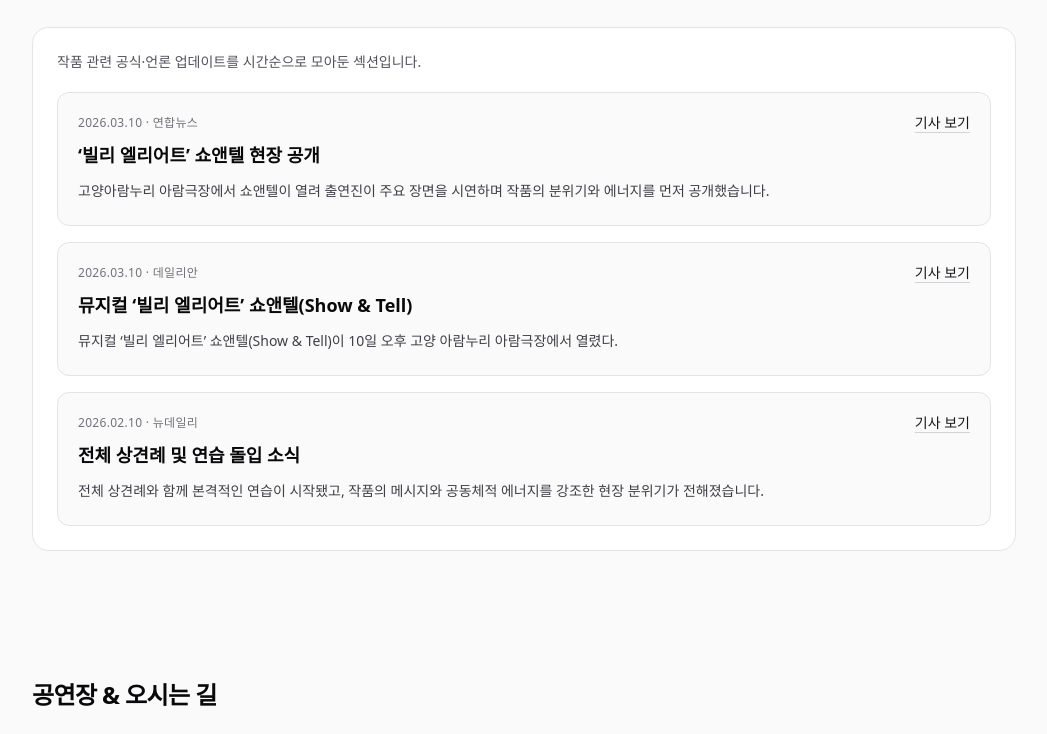
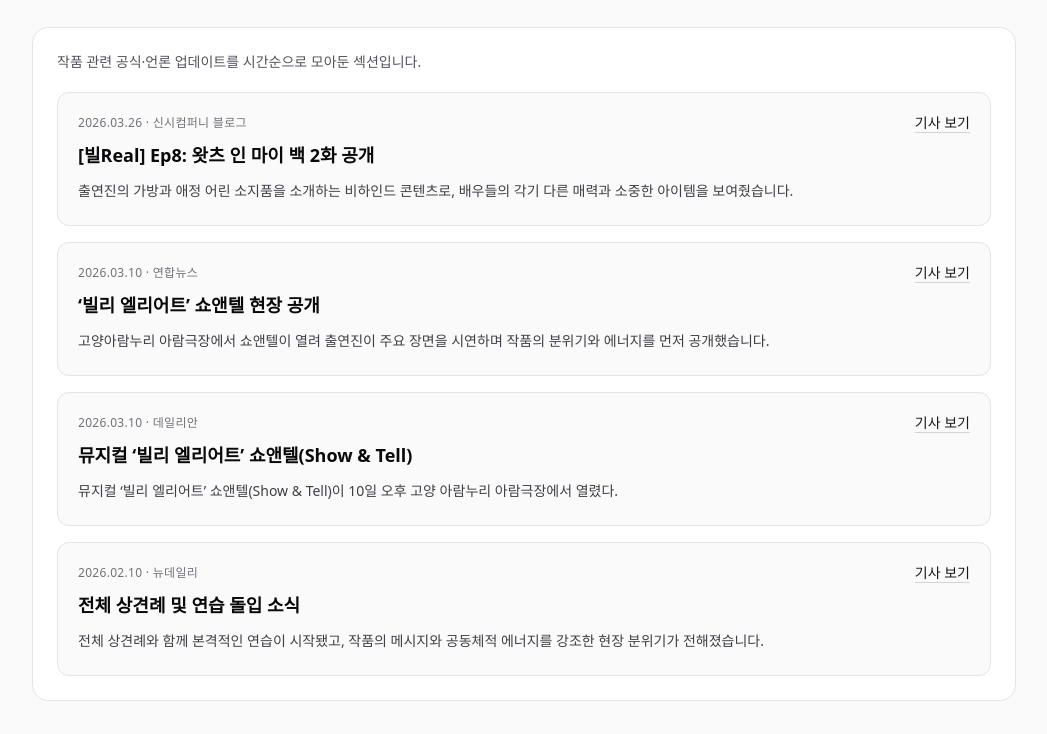
Before and after one commit to Jeonyomi/jaei-web, a Next.js app: page / in a window 1280 px wide. Shown: the part 2610-3344 px from the top of the page, without its empty margins (116-1163 px from the left). Built offline with nearby package versions, Linux system fonts and the light colour scheme.

Commit message:
Update recent news copy for Billy Elliot blog post

```diff
--- a/src/content/content.ts
+++ b/src/content/content.ts
@@ -83,6 +83,14 @@ export const site = {
     title: "최근 소식",
     note: "작품 관련 공식·언론 업데이트를 시간순으로 모아둔 섹션입니다.",
     items: [
+      {
+        date: "2026.03.26",
+        source: "신시컴퍼니 블로그",
+        title: "[빌Real] Ep8: 왓츠 인 마이 백 2화 공개",
+        summary:
+          "출연진의 가방과 애정 어린 소지품을 소개하는 비하인드 콘텐츠로, 배우들의 각기 다른 매력과 소중한 아이템을 보여줬습니다.",
+        href: "https://m.blog.naver.com/PostView.naver?blogId=seenseecom&logNo=224230054088&navType=by",
+      },
       {
         date: "2026.03.10",
         source: "연합뉴스",
```
